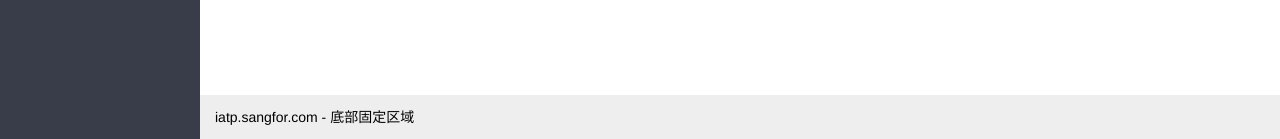
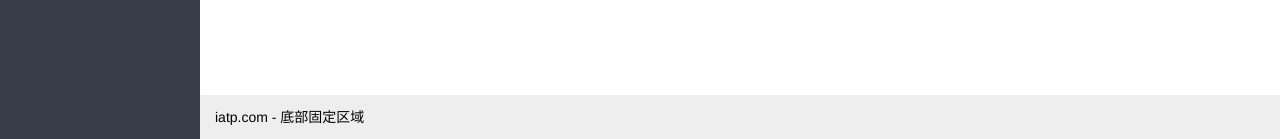
Before and after one commit to ucolourful/IATP, a Django app: template templates/home.html in a window 1280 px wide. Shown: the part 661-800 px from the top of the page. Run offline with Django 3.2, Linux system fonts and the light colour scheme; the template is opened without the code that fills it, so the values that code supplies are empty.

Commit message:
Update home.html
1

```diff
--- a/templates/home.html
+++ b/templates/home.html
@@ -55,7 +55,7 @@
 
     <div class="layui-footer">
         <!-- 底部固定区域 -->
-        iatp.sangfor.com - 底部固定区域
+        iatp.com - 底部固定区域
     </div>
 </div>
 </body>
```
